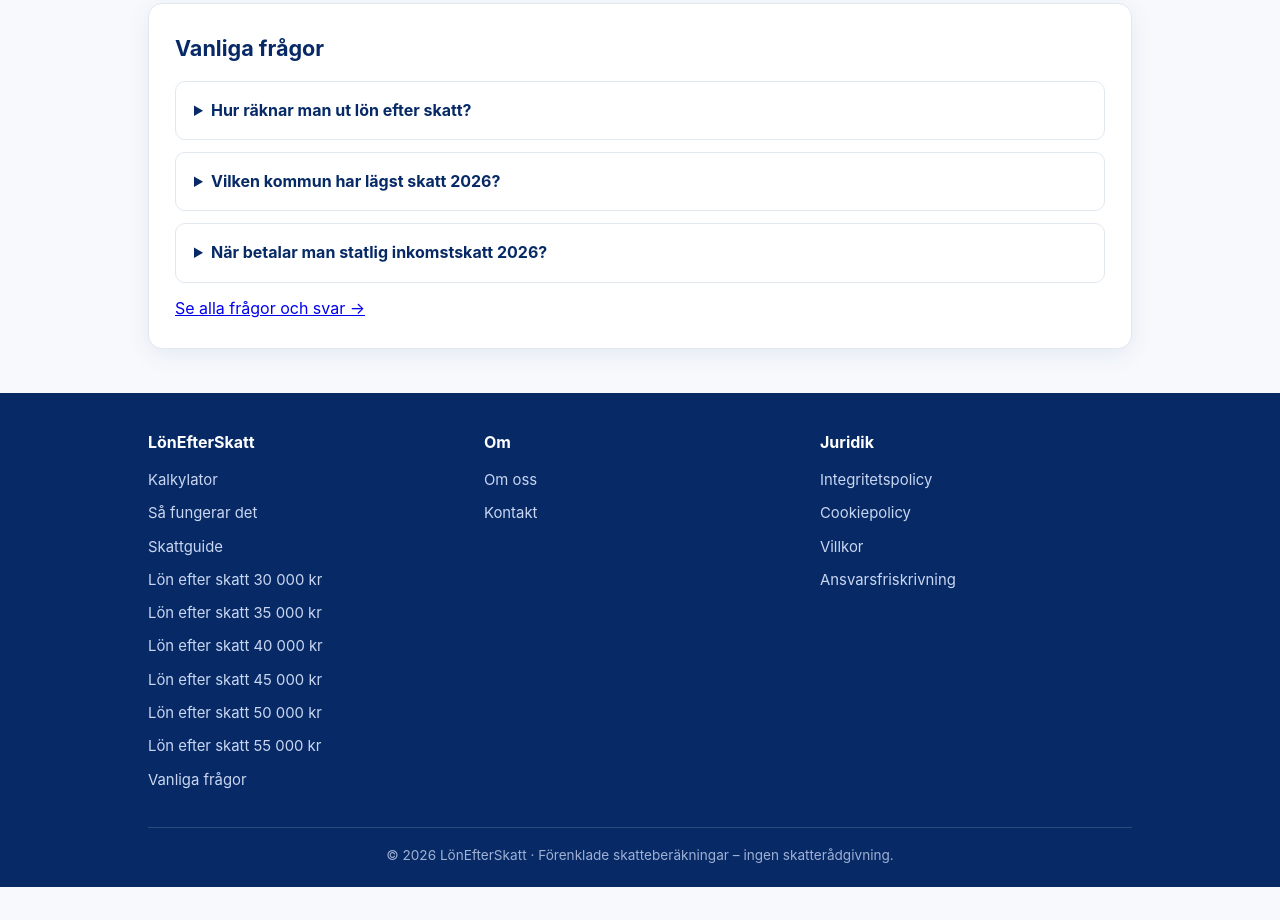
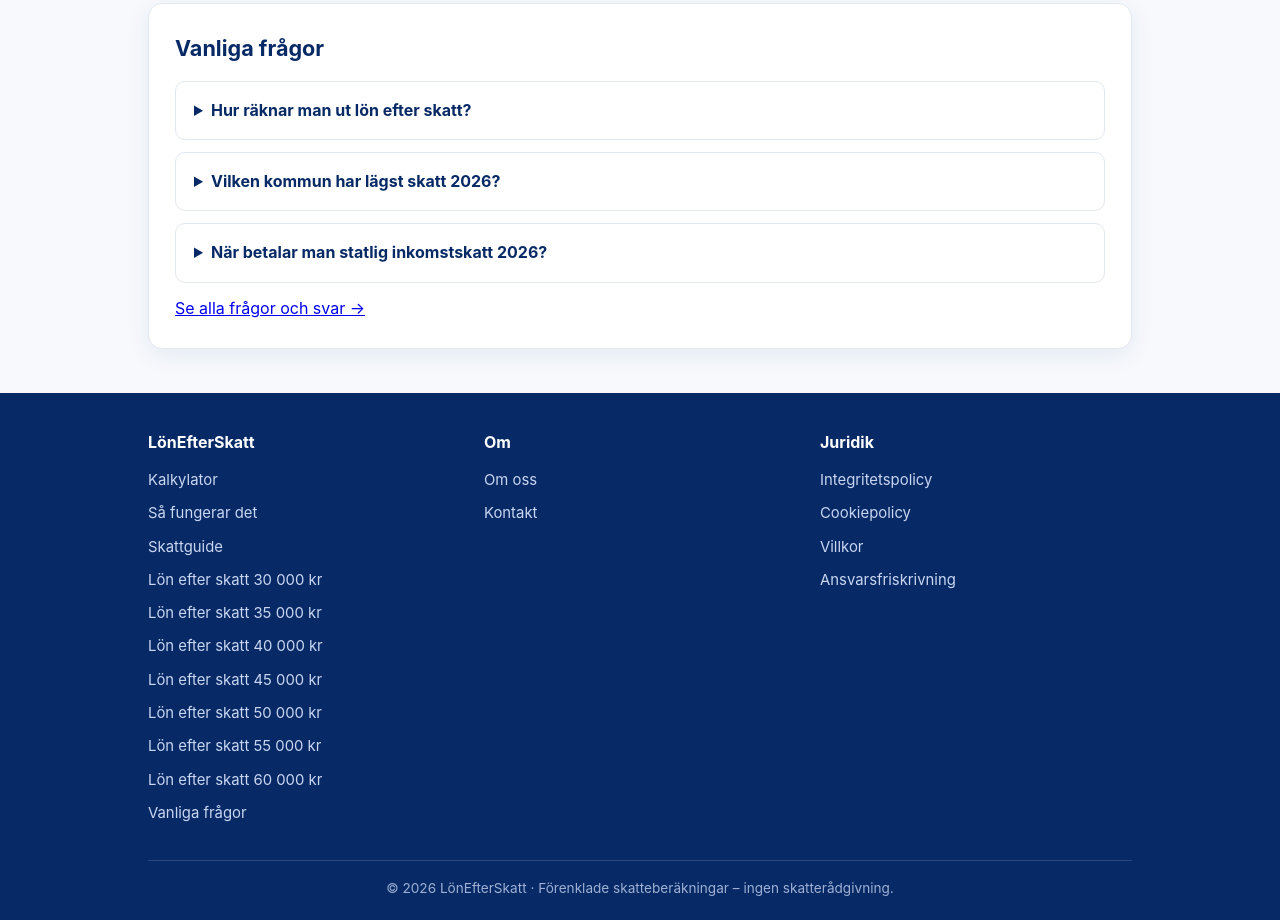
Before and after one commit to mirzacreative/lon-efter-skatt, a plain HTML site: page index.html in a window 1280 px wide. Shown: the part 1257-2177 px from the top of the page. Before the commit the page ends 2144 px from the top, so only its background shows below. Drawn offline with Linux system fonts and the light colour scheme.

Commit message:
Link lon-efter-skatt-60000-kr.html in index.html

```diff
--- a/index.html
+++ b/index.html
@@ -151,7 +151,7 @@ Individuella avdrag (t.ex. reseavdrag, ränteavdrag), kyrkoavgift och begravning
 <footer class="site-footer">
 <div class="wrap">
 <div class="cols">
-<div><h4>LönEfterSkatt</h4><a href="index.html">Kalkylator</a><a href="sa-fungerar-det.html">Så fungerar det</a><a href="skatt-i-sverige-guide.html">Skattguide</a><a href="lon-efter-skatt-30000-kr.html">Lön efter skatt 30 000 kr</a><a href="lon-efter-skatt-35000-kr.html">Lön efter skatt 35 000 kr</a><a href="lon-efter-skatt-40000-kr.html">Lön efter skatt 40 000 kr</a><a href="lon-efter-skatt-45000-kr.html">Lön efter skatt 45 000 kr</a><a href="lon-efter-skatt-50000-kr.html">Lön efter skatt 50 000 kr</a><a href="lon-efter-skatt-55000-kr.html">Lön efter skatt 55 000 kr</a><a href="vanliga-fragor.html">Vanliga frågor</a></div>
+<div><h4>LönEfterSkatt</h4><a href="index.html">Kalkylator</a><a href="sa-fungerar-det.html">Så fungerar det</a><a href="skatt-i-sverige-guide.html">Skattguide</a><a href="lon-efter-skatt-30000-kr.html">Lön efter skatt 30 000 kr</a><a href="lon-efter-skatt-35000-kr.html">Lön efter skatt 35 000 kr</a><a href="lon-efter-skatt-40000-kr.html">Lön efter skatt 40 000 kr</a><a href="lon-efter-skatt-45000-kr.html">Lön efter skatt 45 000 kr</a><a href="lon-efter-skatt-50000-kr.html">Lön efter skatt 50 000 kr</a><a href="lon-efter-skatt-55000-kr.html">Lön efter skatt 55 000 kr</a><a href="lon-efter-skatt-60000-kr.html">Lön efter skatt 60 000 kr</a><a href="vanliga-fragor.html">Vanliga frågor</a></div>
 <div><h4>Om</h4><a href="om-oss.html">Om oss</a><a href="kontakt.html">Kontakt</a></div>
 <div><h4>Juridik</h4><a href="integritetspolicy.html">Integritetspolicy</a><a href="cookiepolicy.html">Cookiepolicy</a><a href="villkor.html">Villkor</a><a href="ansvarsfriskrivning.html">Ansvarsfriskrivning</a></div>
 </div>
```
